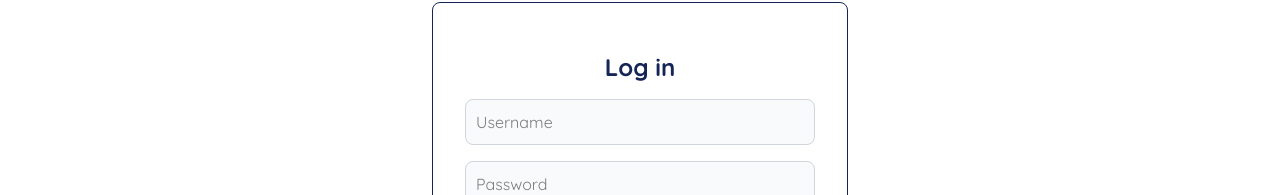
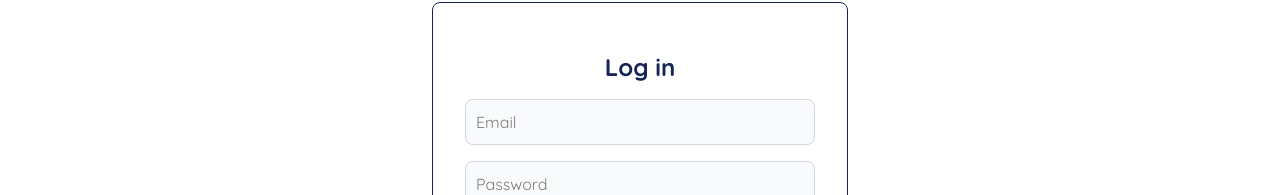
Before and after one commit to katiaku/find-my-resource, a React (Vite) app in the folder frontend/: page /login in a window 1280 px wide. Shown: the part 286-481 px from the top of the page. Built offline with nearby package versions, Linux system fonts and the light colour scheme.

Commit message:
Replaced username with email for login

```diff
--- a/frontend/src/components/LoginForm.tsx
+++ b/frontend/src/components/LoginForm.tsx
@@ -31,10 +31,10 @@ const LoginForm = () => {
           "Content-Type": "application/json",
         },
         body: JSON.stringify({
-          username: user.username,
+          email: user.email,
           password: user.password,
         }),
-        // credentials: "include",
+        credentials: "include",
       })
 
       const data = await response.json()
@@ -47,9 +47,9 @@ const LoginForm = () => {
       }
 
       setUser({
-        username: user.username,
+        email: user.email,
         password: user.password,
-        email: data.email || "",
+        username: data.username || "",
       })
       console.log("User logged in:", user)
 
@@ -61,15 +61,15 @@ const LoginForm = () => {
   }
 
   const onSubmit: SubmitHandler<LoginFormInputs> = ({
-    username,
+    email,
     password,
   }: LoginFormInputs) => {
-    if (!username || !password) {
-      setLoginError("Username and password are required.")
+    if (!email || !password) {
+      setLoginError("Email and password are required.")
       return
     }
 
-    handleLoginClick({ username, password })
+    handleLoginClick({ email, password })
 
     setLoginError("")
   }
@@ -84,21 +84,21 @@ const LoginForm = () => {
           <div className="flex flex-col gap-2">
             <h2 className="mb-2 text-2xl font-bold text-blue-950">Log in</h2>
             <input
-              id="username"
-              placeholder="Username"
+              id="email"
+              placeholder="Email"
               className={`text-md w-full rounded-lg border bg-gray-50 p-2.5 ${
-                errors.username
+                errors.email
                   ? "border-red-400 focus:ring-red-400"
                   : "border-gray-300 focus:ring-amber-500"
               }`}
-              {...register("username", {
-                required: "Username is required",
+              {...register("email", {
+                required: "Email is required",
               })}
-              aria-invalid={!!errors.username}
+              aria-invalid={!!errors.email}
             />
-            {errors.username && (
+            {errors.email && (
               <span className="self-start text-sm text-red-500">
-                {errors.username.message}
+                {errors.email.message}
               </span>
             )}
             <input
--- a/frontend/src/types/index.ts
+++ b/frontend/src/types/index.ts
@@ -103,7 +103,7 @@ export type SignupFormProps = {
 }
 
 export type LoginFormInputs = {
-  username: string
+  email: string
   password: string
 }
 
```
